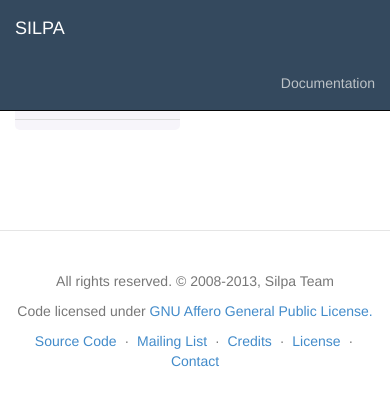
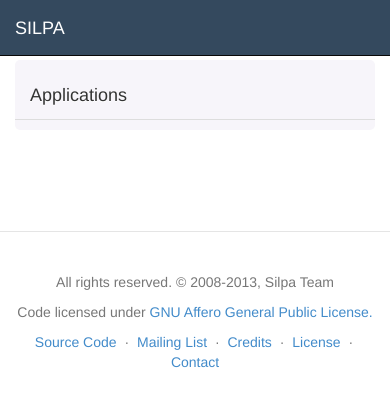
Before and after one commit to libindic/Silpa-Flask, a Python web app: template templates/silpa.html in a window 390 px wide. Shown: the top 407 px of the page. Run offline with Jinja, Linux system fonts and the light colour scheme; the template is opened without the code that fills it, so the values that code supplies are empty; some libraries are stand-ins or nearby versions.

Commit message:
ui modifications for mobile layout

```diff
--- a/templates/silpa.html
+++ b/templates/silpa.html
@@ -20,7 +20,7 @@
             <li><a href="#">{{ title }}</a></li>
           {% endif %}
         </ul>
-        <ul class="nav navbar-nav pull-right">
+        <ul class="nav navbar-nav pull-right hidden-xs">
           <li><a href="http://silpa.rtfd.org">Documentation</a></li>
         </ul>
       </div> <!-- container -->
@@ -28,7 +28,7 @@
 
     <div class="container">
       <div class="row">
-        <div class="col-xs-6 col-sm-3">
+        <div class="col-sm-3">
           <div class="sidebar-nav">
             <!-- side bar goes here -->
             <ul class="nav nav-tabs nav-stacked" role="navigation">
@@ -40,7 +40,7 @@
           </div>
         </div>
 
-        <div class="col-xs-12 col-sm-9">
+        <div class="col-sm-9">
           <!-- Main body goes here -->
           {% block content %}
           {% endblock %}
```
